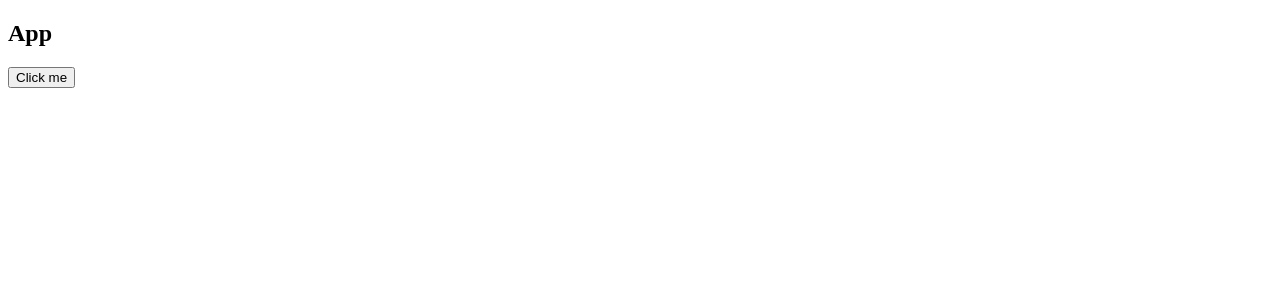
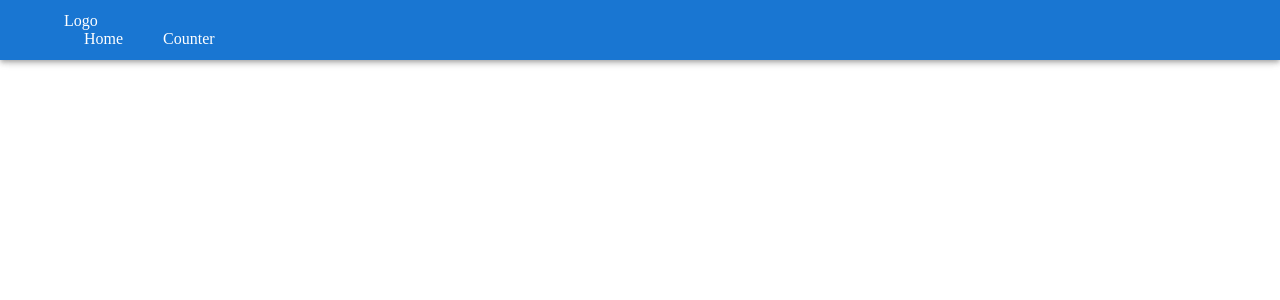
Before and after one commit to Monte-M/React-Lithuania-Cities, a React (Create React App) app: page /counter in a window 1280 px wide. Shown: the top 300 px of the page. Built offline with nearby package versions, Linux system fonts and the light colour scheme.

Commit message:
added navbar

```diff
--- a/package.json
+++ b/package.json
@@ -3,11 +3,16 @@
   "version": "0.1.0",
   "private": true,
   "dependencies": {
+    "@emotion/react": "^11.6.0",
+    "@emotion/styled": "^11.6.0",
+    "@mui/material": "^5.2.0",
+    "@mui/styles": "^5.2.0",
     "@testing-library/jest-dom": "^5.14.1",
     "@testing-library/react": "^11.2.7",
     "@testing-library/user-event": "^12.8.3",
     "react": "^17.0.2",
     "react-dom": "^17.0.2",
+    "react-router-dom": "^5.3.0",
     "react-scripts": "4.0.3",
     "web-vitals": "^1.1.2"
   },
--- a/src/App.js
+++ b/src/App.js
@@ -1,11 +1,18 @@
+import { Switch, Route } from "react-router-dom";
 import "./App.css";
-import MyBtn from "./components/MyBtn";
+
+import Navbar from "./components/Navbar";
+import CounterPage from "./Pages/CounterPage";
 
 function App() {
   return (
     <div>
-      <h2>App</h2>
-      <MyBtn />
+      <Navbar />
+      <Switch>
+        <Route path="/counter">
+          <CounterPage />
+        </Route>
+      </Switch>
     </div>
   );
 }
--- /dev/null
+++ b/src/Pages/CounterPage.jsx
@@ -0,0 +1,11 @@
+import React from "react";
+
+function CounterPage() {
+  return (
+    <div>
+      <h2>CounterPage</h2>
+    </div>
+  );
+}
+
+export default CounterPage;
--- /dev/null
+++ b/src/components/Navbar.jsx
@@ -0,0 +1,29 @@
+import { AppBar, Container } from "@mui/material";
+import { Link } from "react-router-dom";
+import { styled } from "@mui/styles";
+const Nav = styled(AppBar)({
+  height: "60px",
+  display: "flex",
+  alignItems: "center",
+  justifyContent: "center",
+});
+
+const NavLink = styled(Link)({
+  textDecoration: "none",
+  margin: "20px",
+  color: "white",
+});
+
+function Navbar() {
+  return (
+    <Nav>
+      <Container>Logo</Container>
+      <Container>
+        <NavLink to="/">Home</NavLink>
+        <NavLink to="/counter">Counter</NavLink>
+      </Container>
+    </Nav>
+  );
+}
+
+export default Navbar;
--- a/src/index.js
+++ b/src/index.js
@@ -1,10 +1,13 @@
 import React from "react";
 import ReactDOM from "react-dom";
+import { BrowserRouter } from "react-router-dom";
 import App from "./App";
 
 ReactDOM.render(
   <React.StrictMode>
-    <App />
+    <BrowserRouter>
+      <App />
+    </BrowserRouter>
   </React.StrictMode>,
   document.getElementById("root")
 );
```
Also changed, not shown: 1 other file (tests, documents, lock files or other folders).
